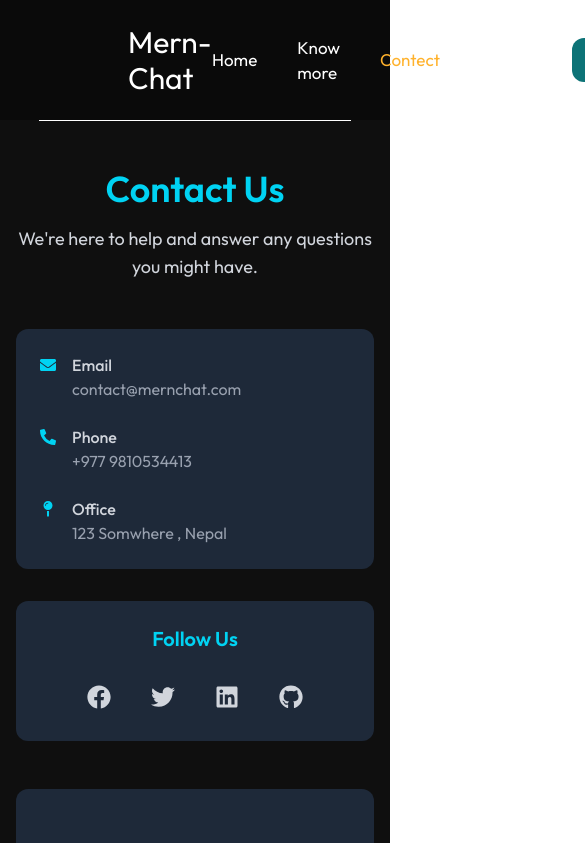
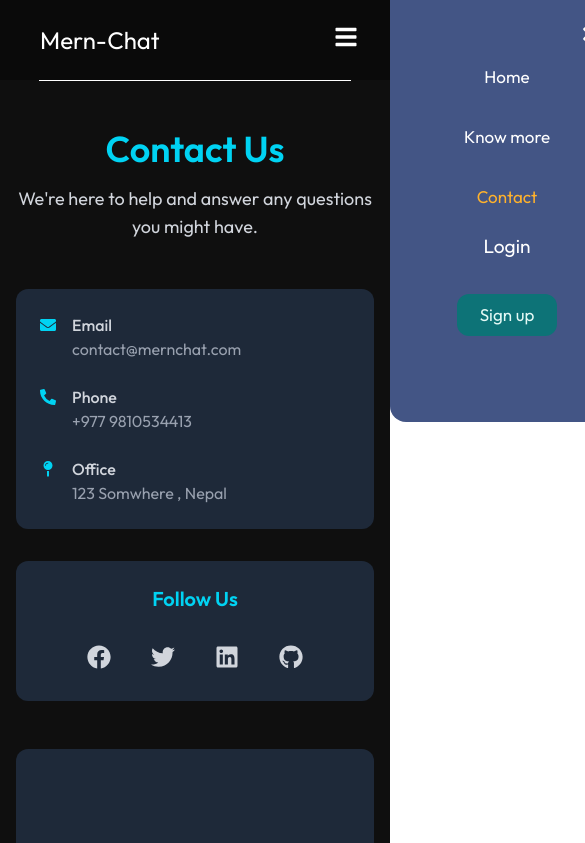
Before and after one commit to AyushGhimire077/Mern-Chat, a React app in the folder client/: page /contact in a window 390 px wide. Shown: the top 843 px of the page, 585 px wide, since content can reach past the window. Built offline with nearby package versions, Linux system fonts and the light colour scheme; no server answers; the HTML template or start-up script is replaced by a standard one.

Commit message:
Refactor: Adjust mobile dropdown width for better responsiveness
- Reduced mobile dropdown width to 60% for improved fit on smaller screens
- Added transition effect for smoother dropdown animation
- Optimized dropdown appearance for better touch-friendly interaction

```diff
--- a/client/src/components/Navbar.jsx
+++ b/client/src/components/Navbar.jsx
@@ -1,45 +1,181 @@
-import React, { useContext } from 'react'
-import { useLocation, Link,useNavigate } from 'react-router-dom'
-import '../style.css'
-import { AuthContext } from '../context/AuthContext';
-import { FaUser } from "react-icons/fa";
+import React, { useContext, useState } from "react";
+import { useLocation, Link, useNavigate } from "react-router-dom";
+import "../style.css";
+import { AuthContext } from "../context/AuthContext";
+import { FaBars, FaUser, FaTimes } from "react-icons/fa";
 
 const Navbar = () => {
   const isActive = useLocation();
-    const naviagate = useNavigate();
+  const navigate = useNavigate();
+
+  // Mobile menu visibility state
+  const [isShow, setIsShow] = useState(false);
 
   const { isLogin } = useContext(AuthContext);
 
-
   const getActiveLink = (path) => {
-        return isActive.pathname === path ? 'active ' : 'text-white';
-    }
+    return isActive.pathname === path ? "active" : "text-white";
+  };
 
   return (
-      <div className='bg-[#0F0F0F]'>
-      <div className='flex justify-between items-center py-6 px-32 bg-neutral-950 text-white'>
-          <h1 onClick={()=> naviagate('/')} className='text-3xl cursor-pointer'>Mern-Chat</h1>
-          <div>
-              <ul className='flex items-center gap-10'>
-                  <li><Link to='/' className={` hover:text-[#0D7377] duration-500 text-[17px] ${getActiveLink('/')}`}>Home</Link></li>
-                  <li><Link to='/know-more' className={`hover:text-[#0D7377] duration-500 text-[17px] ${getActiveLink('/know-more')}`}>Know more</Link></li>
-                  <li><Link to='/contact' className={`hover:text-[#0D7377] duration-500 text-[17px] ${getActiveLink('/contact')}`}>Contect</Link></li>
+    <div className="bg-[#0F0F0F]">
+      <div className="flex justify-between  items-center py-6 px-8 md:px-20 lg:px-32 bg-neutral-950 text-white">
+        <h1
+          onClick={() => navigate("/")}
+          className="md:text-3xl md:p-0 px-2 text-2xl cursor-pointer"
+        >
+          Mern-Chat
+        </h1>
+
+        {/* Desktop Menu */}
+        <ul className="hidden md:flex items-center gap-10">
+          <li>
+            <Link
+              to="/"
+              className={`hover:text-[#0D7377] duration-500 text-[17px] ${getActiveLink(
+                "/"
+              )}`}
+            >
+              Home
+            </Link>
+          </li>
+          <li>
+            <Link
+              to="/know-more"
+              className={`hover:text-[#0D7377] duration-500 text-[17px] ${getActiveLink(
+                "/know-more"
+              )}`}
+            >
+              Know more
+            </Link>
+          </li>
+          <li>
+            <Link
+              to="/contact"
+              className={`hover:text-[#0D7377] duration-500 text-[17px] ${getActiveLink(
+                "/contact"
+              )}`}
+            >
+              Contact
+            </Link>
+          </li>
         </ul>
+
+        {/* Desktop User Icon */}
+        <div className="hidden md:flex items-center gap-8">
+          {isLogin ? (
+            <Link to="">
+              <FaUser className="text-2xl" />
+            </Link>
+          ) : (
+            <>
+              <Link
+                to="/authorization"
+                className={`login-btn ${getActiveLink("/authorization")}`}
+              >
+                <span>Login</span>
+              </Link>
+              <Link
+                to="/authorization"
+                className={`custom-button ${getActiveLink("/register")}`}
+              >
+                <span>Sign up</span>
+              </Link>
+            </>
+          )}
         </div>
-          <div className='flex items-center gap-8'>
-              {isLogin ? (
-                  <Link to = ''><FaUser className='text-2xl' /></Link>
-              ) :
-                  <>
-                   <Link to='/authorization' className={` login-btn ${getActiveLink('/authorization')}`}><span>Login</span></Link>
-                   <Link to='/authorization' className={`custom-button ${getActiveLink('/register')}`}><span>Sign up</span></Link>
-                  </>
-              }
+
+        {/* Hamburger Button for Mobile */}
+        <div className="md:hidden text-2xl focus:outline-none">
+          <button onClick={() => setIsShow(!isShow)}>
+            <FaBars />
+          </button>
         </div>
       </div>
-        <hr className='border-[#fff] shadow-2xs  w-[80%] m-auto '/>
+
+      <hr className="border-[#fff] shadow-2xs w-[80%] m-auto" />
+
+      {/* Mobile Dropdown Menu (Right side fixed position) */}
+      <div
+        className={`md:hidden fixed top-0 right-0 bottom-0 bg-[#435585]  h-[50%] text-center rounded-es-2xl w-[60%] z-10 flex flex-col gap-3.5 text-2xl p-6 transition-all duration-300 ease-in-out ${
+          isShow ? "transform translate-x-0" : "transform translate-x-full"
+        }`}
+      >
+        {/* Close Button */}
+        <div className="flex justify-end text-center items-center">
+          <button
+            onClick={() => setIsShow(false)}
+            className="text-xl text-white"
+          >
+            <FaTimes />
+          </button>
         </div>
-  )
-}
 
-export default Navbar
+        <ul className="flex flex-col gap-7">
+          <li>
+            <Link
+              to="/"
+              onClick={() => setIsShow(false)}
+              className={`hover:text-[#0D7377] duration-500 text-[17px] ${getActiveLink(
+                "/"
+              )}`}
+            >
+              Home
+            </Link>
+          </li>
+          <li>
+            <Link
+              to="/know-more"
+              onClick={() => setIsShow(false)}
+              className={`hover:text-[#0D7377] duration-500 text-[17px] ${getActiveLink(
+                "/know-more"
+              )}`}
+            >
+              Know more
+            </Link>
+          </li>
+          <li>
+            <Link
+              to="/contact"
+              onClick={() => setIsShow(false)}
+              className={`hover:text-[#0D7377] duration-500 text-[17px] ${getActiveLink(
+                "/contact"
+              )}`}
+            >
+              Contact
+            </Link>
+          </li>
+        </ul>
+
+        <div className="flex flex-col items-center gap-6">
+          {isLogin ? (
+            <Link to="">
+              <FaUser className="text-2xl" />
+            </Link>
+          ) : (
+            <>
+              <Link
+                to="/authorization"
+                onClick={() => setIsShow(false)}
+                className={`login-btn ${getActiveLink("/authorization")}`}
+              >
+                <span>Login</span>
+              </Link>
+              <Link
+                to="/authorization"
+                onClick={() => setIsShow(false)}
+                className={`custom-button text-[17px] ${getActiveLink(
+                  "/register"
+                )}`}
+              >
+                <span>Sign up</span>
+              </Link>
+            </>
+          )}
+        </div>
+      </div>
+    </div>
+  );
+};
+
+export default Navbar;
```
Lines whose indentation alone changed are shown as unchanged.
